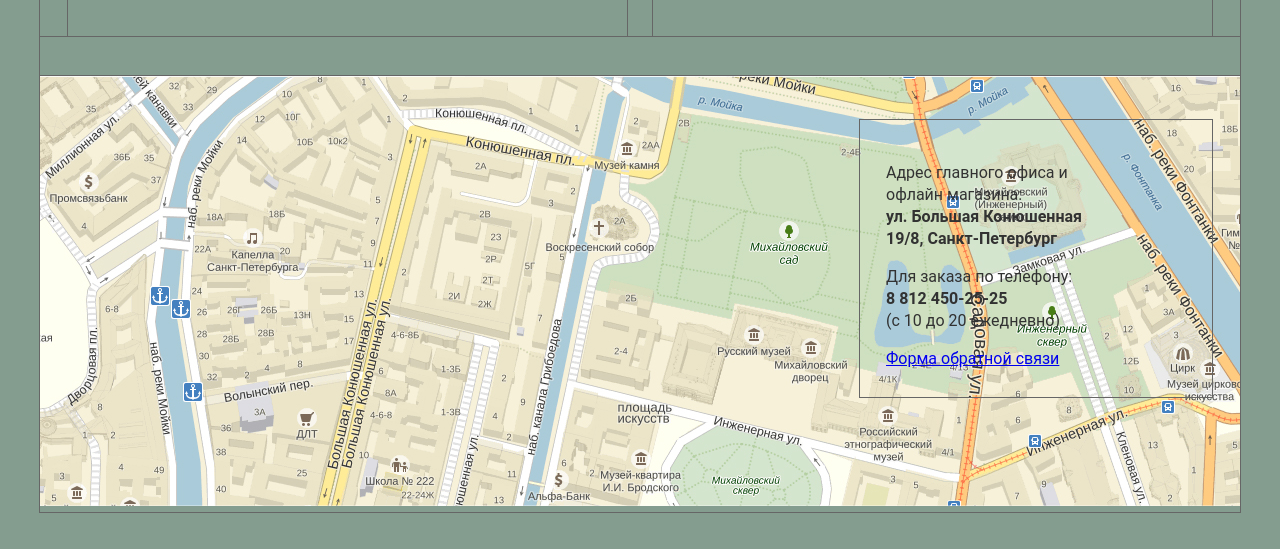
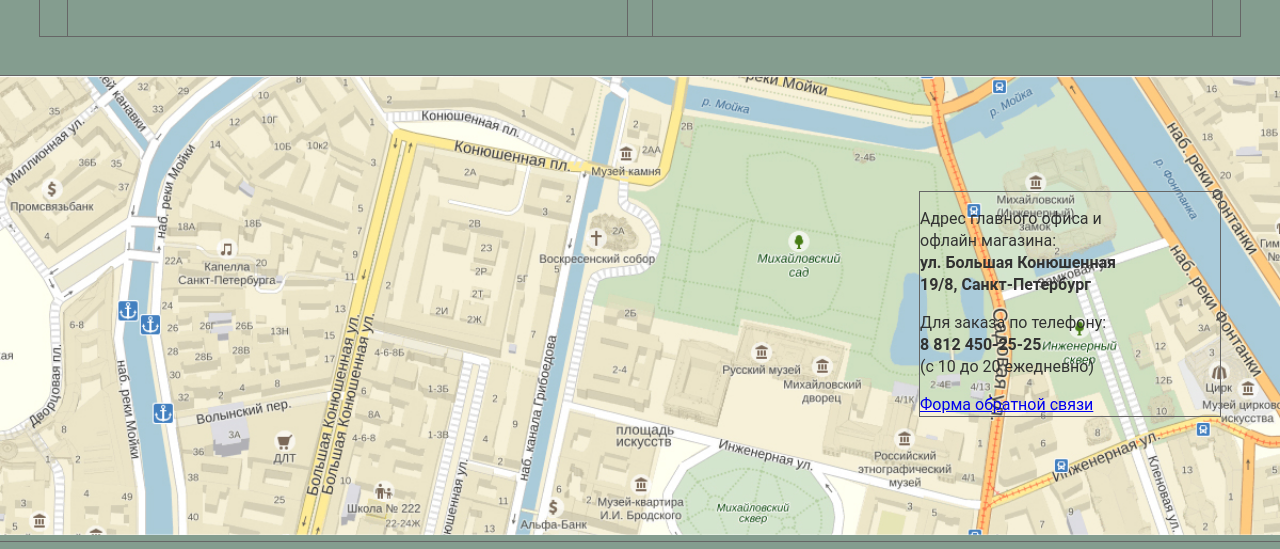
Before and after one commit to EugeneYuriev/182961-gllacy, a plain HTML site: page index.html in a window 1280 px wide. Shown: the part 2125-2674 px from the top of the page. Drawn offline with Linux system fonts and the light colour scheme.

Commit message:
Исправил замечания. Шаг 5

```diff
--- a/css/style.css
+++ b/css/style.css
@@ -412,11 +412,10 @@ figure {
 
 .map-contacts {
   position: absolute;
-  top: 10%;
-  right: 0;
-  width: 25%;
-  margin: 0 2.3%;
-  padding: 2.2%;
+  top: 25%;
+  left: 50%;
+  transform: translateX(280px);
+  width: 300px;
   outline: 1px solid #666;
 }
 
--- a/index.html
+++ b/index.html
@@ -87,7 +87,7 @@
             <input type="radio" id="btn-3" name="toggle">
           </div>
         </div>
-        <div class="wrapper clearfic">
+        <div class="wrapper clearfiх">
           <div class="row promo clearfix">
             <div class="card promo-strawberry">
               <b>Малинка даром!</b>
@@ -166,6 +166,7 @@
             </div>
           </div>
         </div>
+    </main>
     <div class="row map">
       <figure class="map-image">
         <img src="img/map.jpg" alt="map-adress">
@@ -196,7 +197,6 @@
         </div>
       </section>
     </div>
-    </main>
     <footer class="main-footer container">
       <div class="wrapper clearfix">
         <section class="footer-social">
```
Lines whose indentation alone changed are shown as unchanged.
